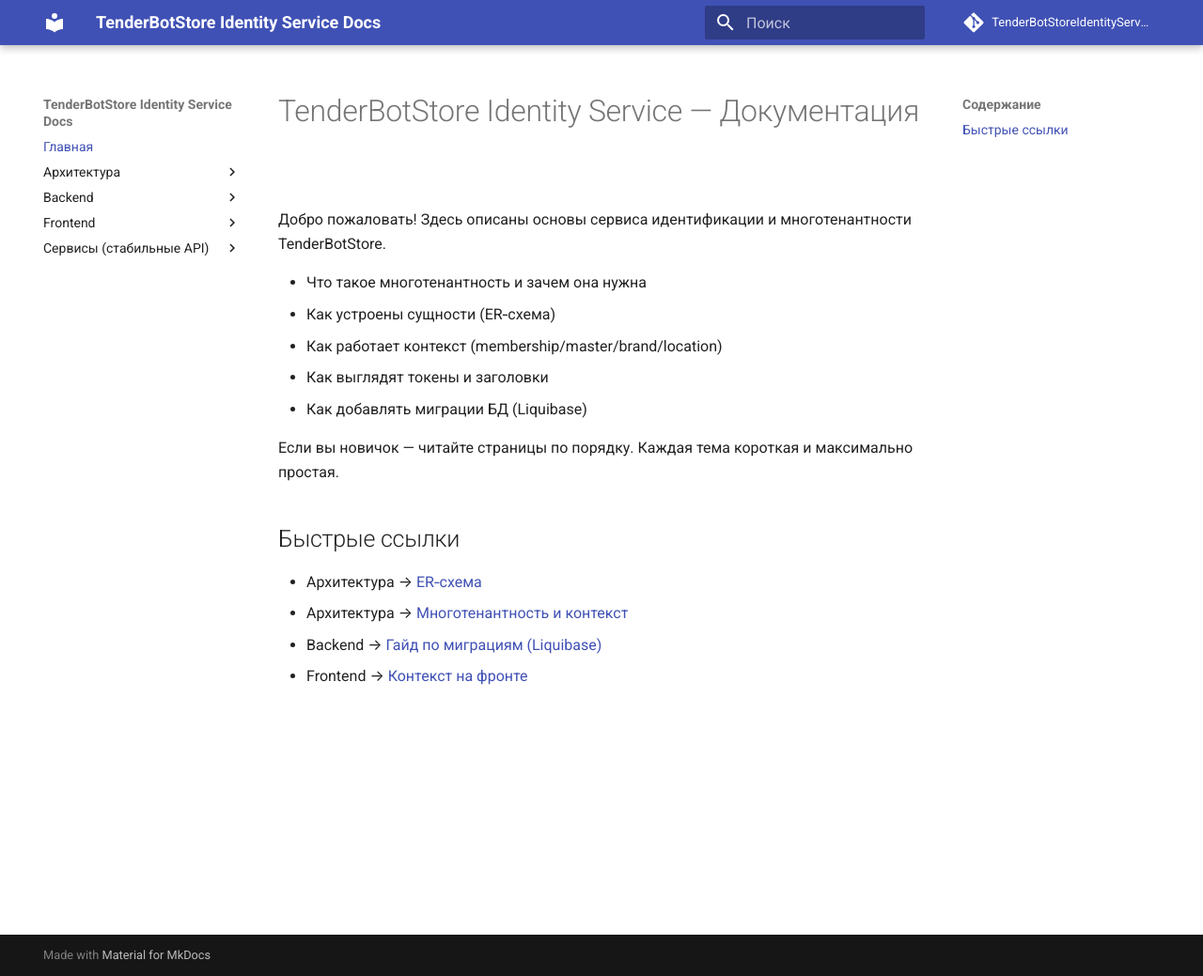
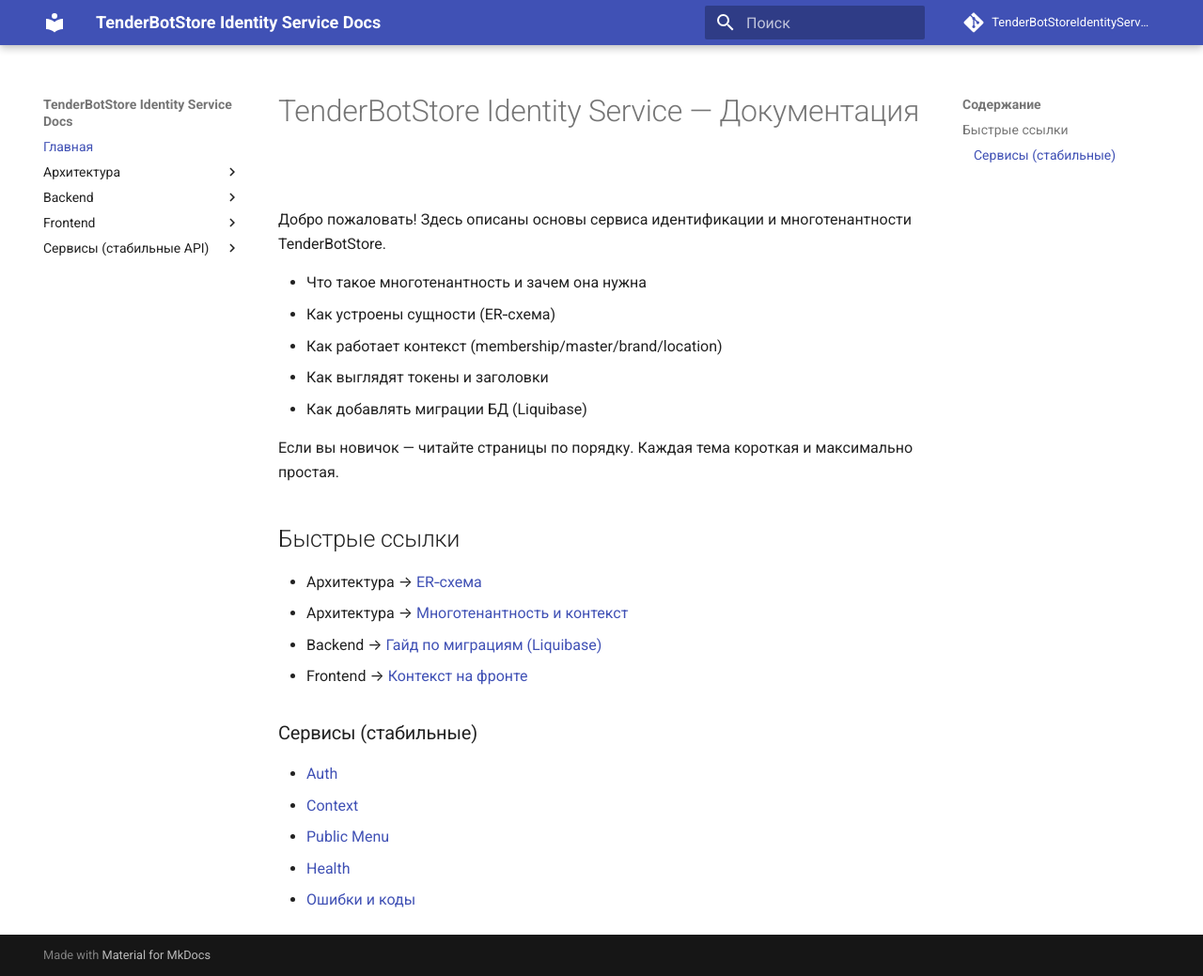
Before and after one commit to Kirillkgr/TenderBotStoreIdentityService, an MkDocs documentation site: the page built from docs/index.md, in a window 1280 px wide and 1039 px high. Shown: the whole window at 94% size. Built offline with MkDocs 1.6.1 and Material for MkDocs 9.7.7, drawn with Linux system fonts in a browser that asks for light colours; comment, search, counter and statistics services are not loaded.

Commit message:
# Что я сделал - Добавил ссылки на все страницы сервисов в [docs/index.md](cci:7://file:///C:/Users/RillG/IdeaProjects/TenderBotStoreIdentityService/docs/index.md:0:0-0:0), чтобы всё было доступно с главной. - Создал дополнительный workflow для публикации в Wiki:   - Файл: [.github/workflows/docs-wiki-pr.yml](cci:7://file:///C:/Users/RillG/IdeaProjects/TenderBotStoreIdentityService/.github/workflows/docs-wiki-pr.yml:0:0-0:0)   - Триггер: PR в [master](cci:1://file:///C:/Users/RillG/IdeaProjects/TenderBotStoreIdentityService/src/test/java/kirillzhdanov/identityservice/service/BrandServiceIsolationTest.java:48:4-58:5) (как и просили).   - Действия:     - Собирает MkDocs (`mkdocs build --strict`)     - Чекаутит wiki-репозиторий `<repo>.wiki`     - Копирует содержимое `site/` в wiki и пушит изменения
Signed-off-by: Kirill <RillGd@gmail.com>

```diff
--- a/docs/index.md
+++ b/docs/index.md
@@ -16,3 +16,11 @@
 - Архитектура → [Многотенантность и контекст](architecture/multitenancy.md)
 - Backend → [Гайд по миграциям (Liquibase)](backend/migrations.md)
 - Frontend → [Контекст на фронте](frontend/context.md)
+
+### Сервисы (стабильные)
+
+- [Auth](services/auth.md)
+- [Context](services/context.md)
+- [Public Menu](services/menu.md)
+- [Health](services/health.md)
+- [Ошибки и коды](services/errors.md)
```
Also changed, not shown: README.md (+8 -3 lines), 2 other files.
